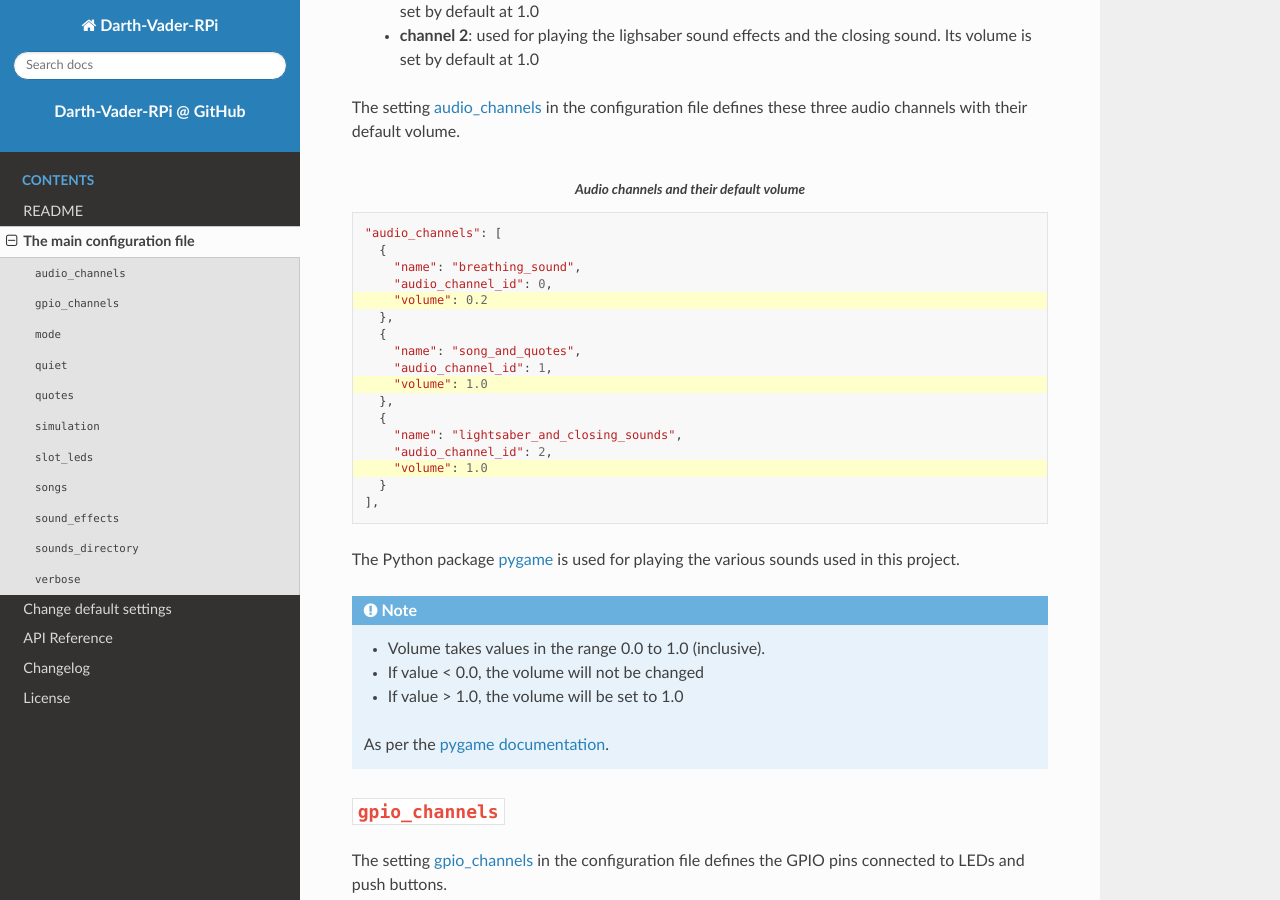
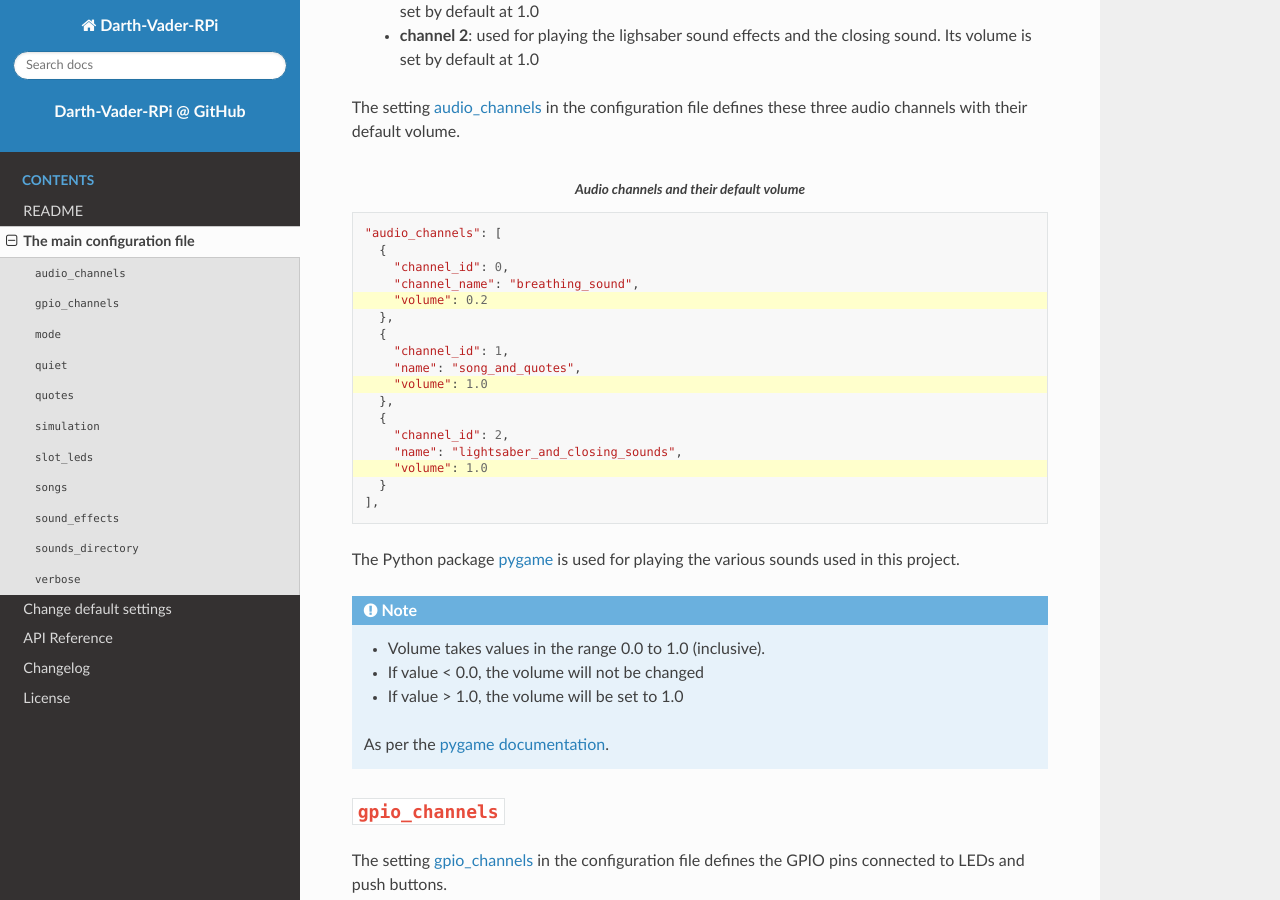
Before and after one commit to raul23/Darth-Vader-RPi, a Sphinx documentation site: the page built from docs/main_config.rst, in a window 1280 px wide and 900 px high, scrolled down 956 px. Built offline with Sphinx 7.4.7 and the Read the Docs theme 2.0.0, drawn with Linux system fonts in a browser that asks for light colours.

Commit message:
Update change_default_settings.rst and main_config.rst

```diff
--- a/docs/change_default_settings.rst
+++ b/docs/change_default_settings.rst
@@ -1,11 +1,11 @@
 .. TODO: check line numbers in URLs
 .. default_main_cfg
 .. _audio_channels: https://github.com/raul23/Darth-Vader-RPi/blob/master/darth_vader_rpi/configs/default_main_cfg.json#L55
-.. _closing_sound: https://github.com/raul23/Darth-Vader-RPi/blob/master/darth_vader_rpi/configs/default_main_cfg.json#L143
+.. _closing_sound: https://github.com/raul23/Darth-Vader-RPi/blob/master/darth_vader_rpi/configs/default_main_cfg.json#L155
 .. _configuration file: https://github.com/raul23/Darth-Vader-RPi/blob/master/darth_vader_rpi/configs/default_main_cfg.json#L1
 .. _gpio_channels: https://github.com/raul23/Darth-Vader-RPi/blob/master/darth_vader_rpi/configs/default_main_cfg.json#L8
 .. _quotes: https://github.com/raul23/Darth-Vader-RPi/blob/master/darth_vader_rpi/configs/default_main_cfg.json#L73
-.. _sound_effects: https://github.com/raul23/Darth-Vader-RPi/blob/master/darth_vader_rpi/configs/default_main_cfg.json#L119
+.. _sound_effects: https://github.com/raul23/Darth-Vader-RPi/blob/master/darth_vader_rpi/configs/default_main_cfg.json#L127
 .. _sounds_directory: https://github.com/raul23/Darth-Vader-RPi/blob/master/darth_vader_rpi/configs/default_main_cfg.json#L6
 .. _GPIO channels: https://github.com/raul23/Darth-Vader-RPi/blob/master/darth_vader_rpi/configs/default_main_cfg.json#L8
 .. external links
--- a/docs/main_config.rst
+++ b/docs/main_config.rst
@@ -7,8 +7,8 @@
 .. _quotes: https://github.com/raul23/Darth-Vader-RPi/blob/master/darth_vader_rpi/configs/default_main_cfg.json#L73
 .. _simulation: https://github.com/raul23/Darth-Vader-RPi/blob/master/darth_vader_rpi/configs/default_main_cfg.json#L3
 .. _slot_leds: https://github.com/raul23/Darth-Vader-RPi/blob/master/darth_vader_rpi/configs/default_main_cfg.json#L49
-.. _songs: https://github.com/raul23/Darth-Vader-RPi/blob/master/darth_vader_rpi/configs/default_main_cfg.json#L111
-.. _sound_effects: https://github.com/raul23/Darth-Vader-RPi/blob/master/darth_vader_rpi/configs/default_main_cfg.json#L119
+.. _songs: https://github.com/raul23/Darth-Vader-RPi/blob/master/darth_vader_rpi/configs/default_main_cfg.json#L118
+.. _sound_effects: https://github.com/raul23/Darth-Vader-RPi/blob/master/darth_vader_rpi/configs/default_main_cfg.json#L127
 .. _sounds_directory: https://github.com/raul23/Darth-Vader-RPi/blob/master/darth_vader_rpi/configs/default_main_cfg.json#L6
 .. _verbose: https://github.com/raul23/Darth-Vader-RPi/blob/master/darth_vader_rpi/configs/default_main_cfg.json#L4
 .. external links
@@ -85,18 +85,18 @@ audio channels with their default volume.
 
    "audio_channels": [
      {
-       "name": "breathing_sound",
-       "audio_channel_id": 0,
+       "channel_id": 0,
+       "channel_name": "breathing_sound",
        "volume": 0.2
      },
      {
+       "channel_id": 1,
        "name": "song_and_quotes",
-       "audio_channel_id": 1,
        "volume": 1.0
      },
      {
+       "channel_id": 2,
        "name": "lightsaber_and_closing_sounds",
-       "audio_channel_id": 2,
        "volume": 1.0
      }
    ],
```
